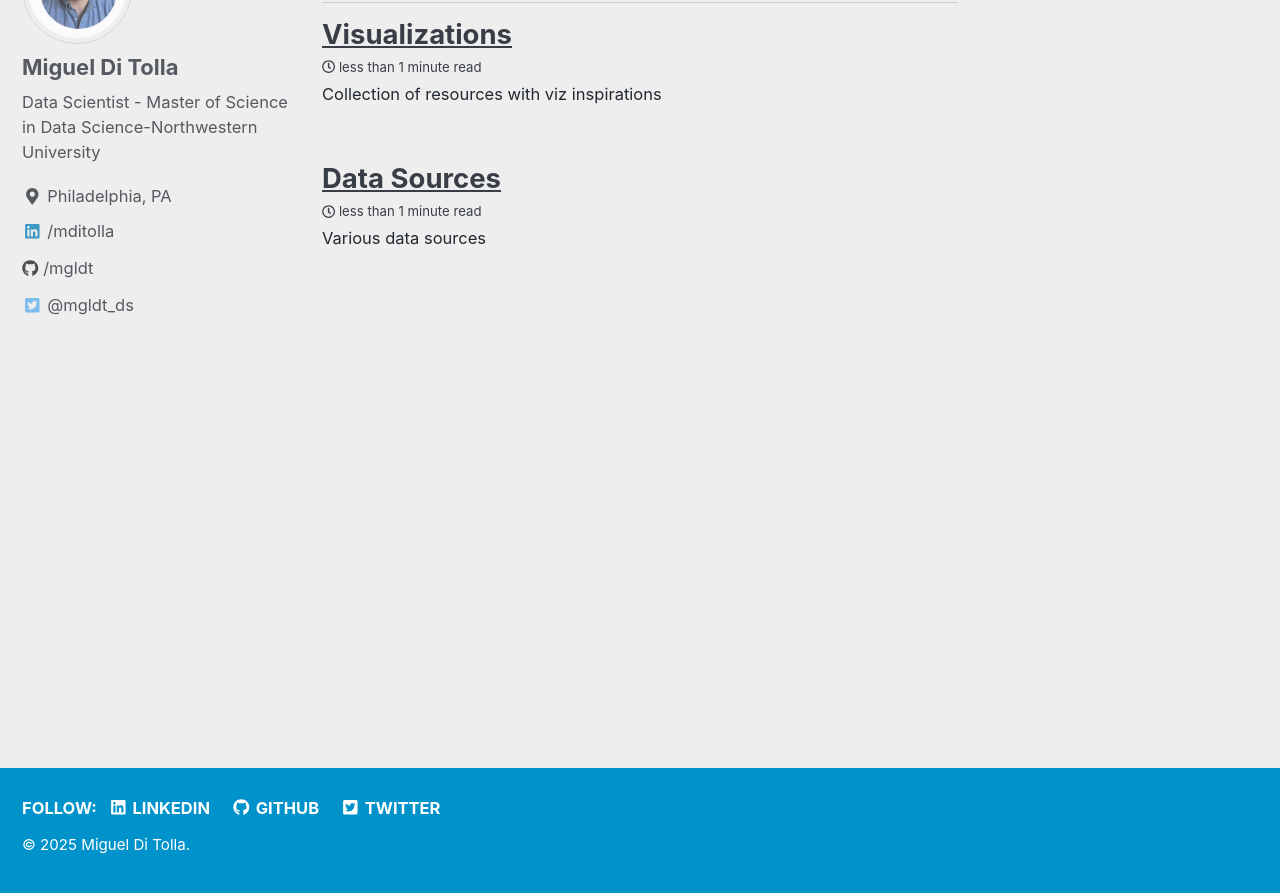
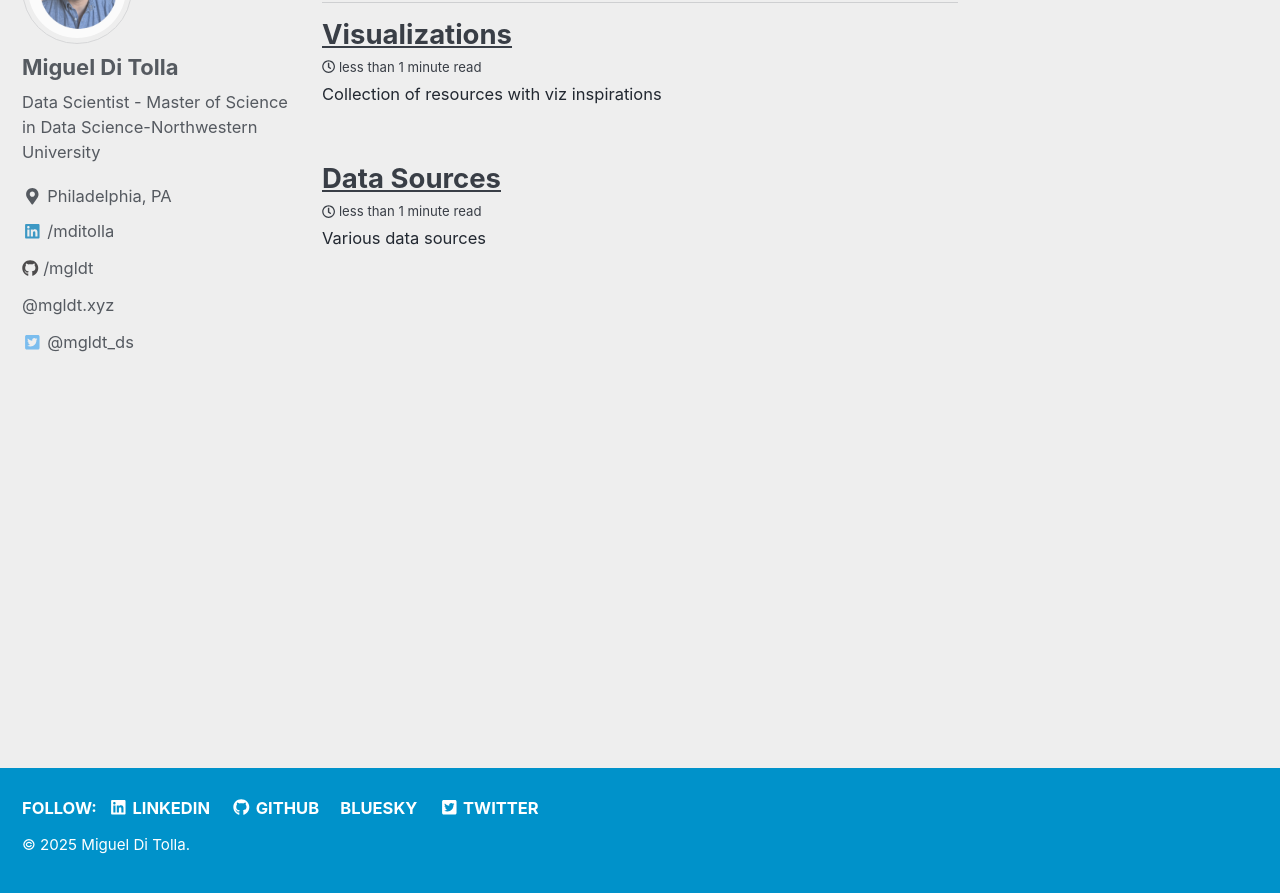
Before and after one commit to mgldt/mgldt.github.io, a Jekyll site: the page built from index.html, in a window 1280 px wide and 900 px high, scrolled down 187 px. Shown: the top 893 px of the window. Built offline with Jekyll 4.4.1, drawn with Linux system fonts in a browser that asks for light colours; cached includes are drawn as plain includes; the list of posts is cut into pages by our own code.

Commit message:
Update _config.yml

```diff
--- a/_config.yml
+++ b/_config.yml
@@ -119,6 +119,9 @@ author:
     - label: "/mgldt"
       icon: "fab fa-github"
       url:  "https://github.com/mgldt"
+    - label: "@mgldt.xyz"
+      icon: "fa-brands fa-square-bluesky"
+      url: "https://bsky.app/profile/mgldt.xyz"
     - label: "@mgldt_ds"
       icon: "fab fa-fw fa-twitter-square"
       url: "https://twitter.com/mgldt_ds"
@@ -145,6 +148,9 @@ footer:
     - label: "GitHub"
       icon: "fab fa-fw fa-github"
       url:  "https://github.com/mgldt"
+    - label: "Bluesky"
+      icon: "fa-brands fa-square-bluesky"
+      url: "https://bsky.app/profile/mgldt.xyz"
     - label: "Twitter"
       icon: "fab fa-fw fa-twitter-square"
       url: "https://twitter.com/mgldt_ds"
```
